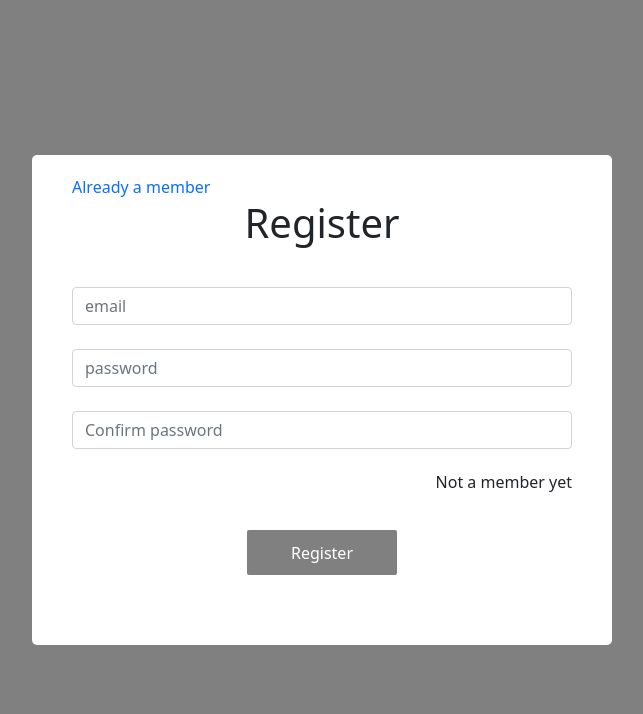
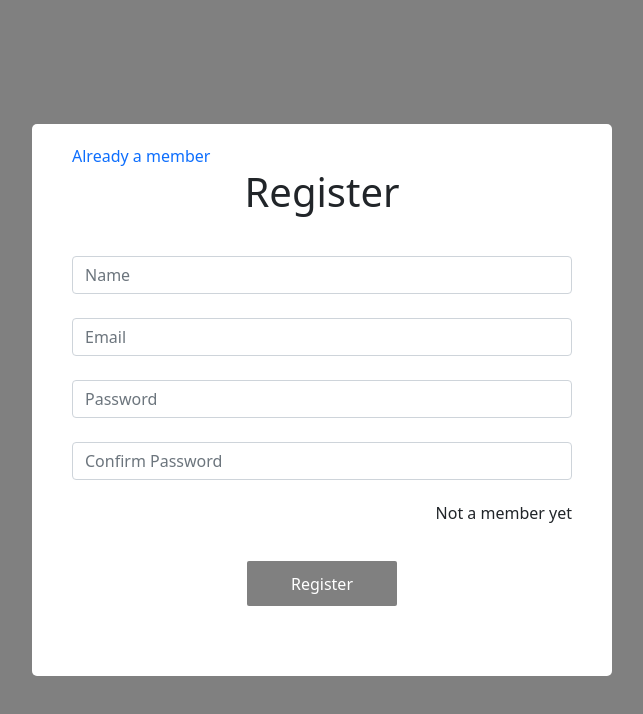
Before and after one commit to Rishu2000/fatmug-assignment, a React (Create React App) app in the folder client/: page /register in a window 1280 px wide. Shown: the top 714 px of the page, without its empty margins (318-961 px from the left). Built offline with nearby package versions, Linux system fonts and the light colour scheme.

Commit message:
Implemented knex and pg functionality for inserting data into database.

```diff
--- a/client/src/forms/Register.js
+++ b/client/src/forms/Register.js
@@ -1,22 +1,71 @@
-import React from 'react'
-import FormInput from './FormInput'
+import React, {useState} from 'react'
+import axios from 'axios'
 import {Link} from 'react-router-dom'
 
 const Register = () => {
+
+    const [name, setName] = useState('');
+    const [email, setEmail] = useState('');
+    const [password, setPassword] = useState('');
+    const [confirmPass, setConfirmPass] = useState('')
+
+
+    let data = JSON.stringify({
+        "name": name,
+        "password": password,
+        "email": email
+    });
+
+    let config = {
+        method:'POST',
+        url:'http://localhost:3001/',
+        headers: {
+            'Content-Type': 'application/json'
+        },
+        data: data
+    };
+    const handleRegister = () => {
+        console.log(`State { name = ${name}, password = ${password}, email = ${email}, confirmPass = ${confirmPass}}`);
+        if(password === confirmPass) {
+            axios(config)
+            .then(function (response) {
+                console.log(JSON.stringify(response.data));
+            })
+            .catch(function (err) {
+                console.log(err)
+            })
+        }
+        else{
+            console.log("Please enter correct password")
+        }
+    }
+
     return (
         <div style={{height: '100vh', display: 'flex', justifyContent: 'center', alignItems: 'center', backgroundColor:"gray"}}>
             <div style={{padding:"20px 40px", backgroundColor: 'white', borderRadius:5}}>
                 <Link to="/login" style={{textDecoration: "none"}}>Already a member</Link>
                 <h1 style={{textAlign: 'center', marginBottom:40}}>Register</h1>
-                <FormInput formType="email"/>
-                <FormInput formType="password"/>
-                <FormInput formType="password" textInput="Confirm password"/>
+                <form>
+                    <div className="mb-4" style={{width:"500px"}}>
+                        <input type="text" className="form-control mb-4" placeholder="Name" value={name}
+                            onChange={(e) => setName(e.target.value)}/>
+                        <input type="email" className="form-control mb-4" placeholder="Email" value={email}
+                            onChange={(e) => setEmail(e.target.value)}/>
+                        <input type="password" className="form-control mb-4" placeholder="Password" value={password}
+                            onChange={(e) => setPassword(e.target.value)}/>
+                        <input type="password" className="form-control mb-4" placeholder="Confirm Password" value={confirmPass}
+                            onChange={(e) => setConfirmPass(e.target.value)}/>
+                    </div>
+                </form>
                 <div style={{display: 'flex', justifyContent:'space-between'}}>
                     <h6></h6>
                     <h6>Not a member yet</h6>
                 </div>
                 <div style={{margin:"30px 0 50px 0", textAlign:"center"}}>
-                    <button style={{textDecoration:"none", width:"150px", backgroundColor:"grey", color:"white", border:"none", borderRadius:"2px", height:45}}>Register</button>
+                    <button style={{textDecoration:"none", width:"150px", backgroundColor:"grey", color:"white", border:"none", borderRadius:"2px", height:45}}
+                        onClick={handleRegister}
+                    >Register
+                    </button>
                 </div>
             </div>
         </div>
```
Also changed, not shown: 1 other file (tests, documents, lock files or other folders).
